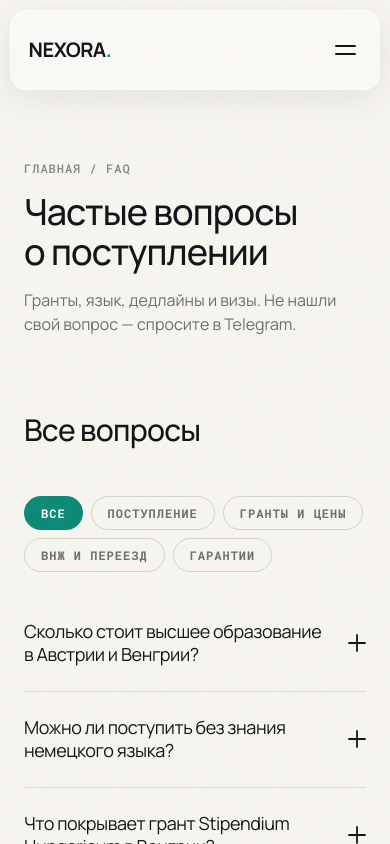
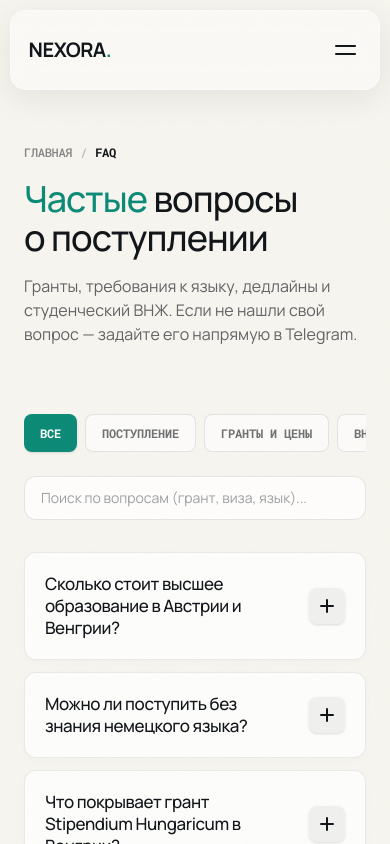
Before and after one commit to McQueeeeeen/nexora, a Next.js app: page /faq in a window 390 px wide. Shown: the top 844 px of the page. Built offline with nearby package versions, Linux system fonts and the light colour scheme.

Commit message:
faq: card layout with tactile toggle, schema.org FAQPage JSON-LD, search filter, mobile scrollbar-hide

```diff
--- a/app/faq/page.tsx
+++ b/app/faq/page.tsx
@@ -5,32 +5,83 @@ import Faq from "../../components/Faq";
 import Contact from "../../components/Contact";
 import MobileBar from "../../components/MobileBar";
 import { Reveal, wrap } from "../../components/ui";
+import { faqs } from "../data";
 
 export const metadata: Metadata = {
-  title: "Nexora Admissions — частые вопросы",
+  title: "Nexora Admissions — частые вопросы о поступлении",
   description: "Гранты, язык, дедлайны, ВНЖ и гарантии: ответы на частые вопросы о поступлении в Австрию и Венгрию.",
 };
 
 export default function FaqPage() {
+  const faqSchema = {
+    "@context": "https://schema.org",
+    "@type": "FAQPage",
+    mainEntity: faqs.map((f) => ({
+      "@type": "Question",
+      name: f.q,
+      acceptedAnswer: {
+        "@type": "Answer",
+        text: f.a,
+      },
+    })),
+  };
+
+  const breadcrumbSchema = {
+    "@context": "https://schema.org",
+    "@type": "BreadcrumbList",
+    itemListElement: [
+      {
+        "@type": "ListItem",
+        position: 1,
+        name: "Главная",
+        item: "https://nexora-eight-opal.vercel.app/",
+      },
+      {
+        "@type": "ListItem",
+        position: 2,
+        name: "FAQ",
+        item: "https://nexora-eight-opal.vercel.app/faq",
+      },
+    ],
+  };
+
   return (
     <main className="min-h-screen bg-[#F7F5EF] text-[#101418]">
+      <script
+        type="application/ld+json"
+        dangerouslySetInnerHTML={{ __html: JSON.stringify(faqSchema) }}
+      />
+      <script
+        type="application/ld+json"
+        dangerouslySetInnerHTML={{ __html: JSON.stringify(breadcrumbSchema) }}
+      />
       <Intro />
       <Header />
-      <section className={`${wrap} pb-4 pt-40 lg:pt-48`}>
+      <section className={`${wrap} pb-2 pt-36 lg:pt-44`}>
         <Reveal>
-          <p className="font-mono text-xs uppercase tracking-[1px] text-[#101418]/50">
-            <a href="/" className="transition hover:text-[#101418]">Главная</a>
-            <span> / FAQ</span>
-          </p>
-          <h1 className="mt-4 max-w-[800px] text-balance text-4xl font-medium tracking-tight sm:text-5xl lg:text-6xl">
-            Частые вопросы о поступлении
+          <nav aria-label="Breadcrumb" className="pb-3">
+            <ol className="flex flex-wrap items-center gap-2 font-mono text-xs uppercase tracking-[-0.3px] text-[#101418]/50 lg:text-sm">
+              <li className="flex items-center gap-2">
+                <a href="/" className="transition-colors duration-200 hover:text-[var(--brand)]">
+                  Главная
+                </a>
+                <span className="text-[#101418]/25">/</span>
+              </li>
+              <li className="flex items-center gap-2">
+                <span className="font-semibold text-[#101418]" aria-current="page">FAQ</span>
+              </li>
+            </ol>
+          </nav>
+          <h1 className="mt-2 max-w-[900px] text-balance text-4xl font-medium leading-[1.08] tracking-tight sm:text-5xl lg:text-6xl">
+            <span className="text-[var(--brand)]">Частые </span>
+            <span className="text-[#101418]">вопросы о поступлении</span>
           </h1>
-          <p className="mt-4 max-w-[640px] text-[#101418]/60">
-            Гранты, язык, дедлайны и визы. Не нашли свой вопрос — спросите в Telegram.
+          <p className="mt-4 max-w-[640px] text-base text-[#101418]/65 lg:text-lg">
+            Гранты, требования к языку, дедлайны и студенческий ВНЖ. Если не нашли свой вопрос — задайте его напрямую в Telegram.
           </p>
         </Reveal>
       </section>
-      <Faq title="Все вопросы" cats />
+      <Faq cats fullWidth />
       <Contact />
       <MobileBar />
     </main>
--- a/app/globals.css
+++ b/app/globals.css
@@ -190,11 +190,14 @@ html.preloaded [data-load-wrap] { display: none !important; }
 .mp5-benefits-pin [data-step-panel] { transition: opacity .5s ease, transform .5s ease; will-change: opacity, transform; }
 .mp5-benefits-pin [data-step-bar] { transition: width .2s linear; }
 
-/* ---------- FAQ hairline-строки ---------- */
-.faq-item { transition: background-color .3s; background: transparent; border-bottom: 1px solid #1014181f; }
-.faq-item:first-child { border-top: 1px solid #1014181f; }
+/* ---------- scrollbar-hide для свайпа табов ---------- */
+.scrollbar-hide { -ms-overflow-style: none; scrollbar-width: none; }
+.scrollbar-hide::-webkit-scrollbar { display: none; }
+
+/* ---------- FAQ карточки и аккордеоны ---------- */
+.faq-item { transition: border-color .25s ease, background-color .25s ease, box-shadow .25s ease; }
 .faq-item button > span { transition: color .25s; }
-.faq-item button:hover > span { color: var(--brand); }
+.faq-item:hover button > span { color: var(--brand); }
 
 /* ---------- инпуты (дословно с эталона) ---------- */
 .input-glow { color: #fff; background-color: #ffffff1a; border: 1px solid transparent; backdrop-filter: blur(20px); -webkit-backdrop-filter: blur(20px); transition: background-color .2s, border-color .2s; }
--- a/components/Faq.tsx
+++ b/components/Faq.tsx
@@ -1,65 +1,165 @@
 "use client";
-import { useState } from "react";
+import { useState, useMemo } from "react";
 import { faqs, faqCats } from "../app/data";
 import { wrap, Reveal } from "./ui";
 
-interface FaqItem { q: string; a: string; cat?: string }
+interface FaqItem {
+  q: string;
+  a: string;
+  cat?: string;
+}
 
-// FAQ — hairline-строки. На странице /faq — табы категорий как у эталона,
-// на главной — первые 6 + ссылка на все вопросы.
-export default function Faq({ items = faqs, title = "Часто задаваемые вопросы", cats = false, more = "" }: {
-  items?: FaqItem[]; title?: string; cats?: boolean; more?: string;
-}) {
+interface FaqProps {
+  items?: FaqItem[];
+  title?: string;
+  cats?: boolean;
+  more?: string;
+  fullWidth?: boolean;
+}
+
+// FAQ — премиальные изолированные карточки с тактильной кнопкой плюса,
+// как у эталона goat-moving.vercel.app/faq.
+export default function Faq({
+  items = faqs,
+  title = "Часто задаваемые вопросы",
+  cats = false,
+  more = "",
+  fullWidth = false,
+}: FaqProps) {
   const [open, setOpen] = useState<number | null>(null);
   const [cat, setCat] = useState<string>("Все");
-  const list = cats && cat !== "Все" ? items.filter((f) => f.cat === cat) : items;
-  const pick = (c: string) => { setCat(c); setOpen(null); };
+  const [search, setSearch] = useState<string>("");
+
+  const filtered = useMemo(() => {
+    let res = items;
+    if (cats && cat !== "Все") {
+      res = res.filter((f) => f.cat === cat);
+    }
+    if (search.trim()) {
+      const q = search.toLowerCase();
+      res = res.filter((f) => f.q.toLowerCase().includes(q) || f.a.toLowerCase().includes(q));
+    }
+    return res;
+  }, [items, cats, cat, search]);
+
+  const pick = (c: string) => {
+    setCat(c);
+    setOpen(null);
+  };
+
+  const renderCardList = () => (
+    <div className="flex w-full flex-col gap-3 lg:gap-4">
+      {filtered.length === 0 ? (
+        <div className="rounded-2xl border border-dashed border-[#101418]/15 bg-white/40 p-8 text-center text-[#101418]/60">
+          По запросу «{search}» ничего не найдено. Напишите нам в Telegram — ответим за 10 минут.
+        </div>
+      ) : (
+        filtered.map((f, i) => (
+          <div
+            key={f.q}
+            className="faq-item group w-full overflow-hidden rounded-xl border border-[#101418]/8 bg-white/75 backdrop-blur-sm shadow-[0_2px_8px_rgba(16,20,24,0.02)] transition-all duration-300 hover:border-[#101418]/15 hover:bg-white/95 hover:shadow-[0_4px_20px_rgba(16,20,24,0.04)] lg:rounded-2xl"
+          >
+            <button
+              type="button"
+              onClick={() => setOpen(open === i ? null : i)}
+              aria-expanded={open === i}
+              className="flex w-full cursor-pointer items-center justify-between gap-4 p-5 text-left transition-colors lg:p-6"
+            >
+              <span className="flex-1 text-[17px] font-medium leading-[1.3] tracking-[-0.4px] text-[#101418] transition-colors group-hover:text-[var(--brand)] lg:text-[21px] lg:tracking-[-0.5px]">
+                {f.q}
+              </span>
+              <div className="flex h-9 w-9 shrink-0 items-center justify-center rounded-lg bg-[#101418]/5 text-[#101418] shadow-sm transition-all duration-300 ease-out group-hover:scale-105 group-hover:bg-[var(--brand)] group-hover:text-white lg:h-11 lg:w-11 lg:rounded-xl">
+                <svg
+                  width="14"
+                  height="14"
+                  viewBox="0 0 14 14"
+                  fill="none"
+                  className="transition-transform duration-300"
+                  style={{ transform: open === i ? "rotate(45deg)" : "none" }}
+                >
+                  <path d="M7 1V13M1 7H13" stroke="currentColor" strokeWidth="2" strokeLinecap="round" />
+                </svg>
+              </div>
+            </button>
+            <div className={`grid transition-all duration-300 ease-in-out ${open === i ? "grid-rows-[1fr]" : "grid-rows-[0fr]"}`}>
+              <div className="overflow-hidden">
+                <p className="px-5 pb-5 text-[15px] font-normal leading-[1.65] text-[#101418]/70 lg:px-6 lg:pb-6 lg:text-[17px]">
+                  {f.a}
+                </p>
+              </div>
+            </div>
+          </div>
+        ))
+      )}
+      {more !== "" && (
+        <a
+          href={more}
+          className="hover-underline mt-4 inline-flex items-center gap-2 font-mono text-sm font-bold uppercase tracking-[1px] text-[var(--brand)] transition"
+        >
+          Смотреть все вопросы в FAQ ↗
+        </a>
+      )}
+    </div>
+  );
 
   return (
     <section id="faq" className="py-[60px] lg:py-[100px]">
-      <Reveal className={`${wrap} flex flex-col gap-12 lg:flex-row lg:gap-32`}>
-        <h2 className="max-w-[480px] text-3xl font-medium tracking-tight lg:flex-1 lg:text-5xl">{title}</h2>
-        <div className="faq-list w-full lg:flex-1">
+      {fullWidth ? (
+        <Reveal className={`${wrap} flex flex-col gap-8 lg:gap-10`}>
           {cats && (
-            <div className="mb-6 flex flex-wrap gap-2">
-              {faqCats.filter((c) => c === "Все" || items.some((f) => f.cat === c)).map((c) => (
+            <div className="flex flex-col gap-4">
+              <div className="flex flex-nowrap gap-2 overflow-x-auto pb-2 scrollbar-hide lg:flex-wrap lg:gap-3 lg:overflow-x-visible lg:pb-0">
+                {faqCats
+                  .filter((c) => c === "Все" || items.some((f) => f.cat === c))
+                  .map((c) => (
                     <button
                       key={c}
+                      type="button"
                       onClick={() => pick(c)}
-                  className={`rounded-full border px-4 py-2 font-mono text-xs font-bold uppercase tracking-[1px] transition ${cat === c
-                    ? "border-transparent text-white"
-                    : "border-[#101418]/15 text-[#101418]/60 hover:border-[#101418]/30 hover:text-[#101418]"}`}
-                  style={cat === c ? { background: "var(--brand)" } : undefined}
+                      className={`cursor-pointer whitespace-nowrap rounded-lg px-4 py-2.5 font-mono text-xs font-bold uppercase tracking-[-0.2px] transition-all duration-200 lg:rounded-xl lg:px-5 lg:py-3 lg:text-sm ${
+                        cat === c
+                          ? "bg-[var(--brand)] text-white shadow-sm"
+                          : "border border-[#101418]/10 bg-white/60 text-[#101418]/60 hover:bg-white hover:text-[#101418]"
+                      }`}
                     >
                       {c}
                     </button>
                   ))}
               </div>
+              <div className="relative max-w-[420px]">
+                <input
+                  type="text"
+                  value={search}
+                  onChange={(e) => setSearch(e.target.value)}
+                  placeholder="Поиск по вопросам (грант, виза, язык)..."
+                  className="h-11 w-full rounded-xl border border-[#101418]/10 bg-white/80 px-4 text-sm text-[#101418] placeholder:text-[#101418]/40 outline-none transition focus:border-[var(--brand)] focus:bg-white"
+                />
+                {search && (
+                  <button
+                    type="button"
+                    onClick={() => setSearch("")}
+                    className="absolute right-3 top-1/2 -translate-y-1/2 text-xs text-[#101418]/40 hover:text-[#101418]"
+                  >
+                    ✕
+                  </button>
                 )}
-          {list.map((f, i) => (
-            <div key={f.q} className="faq-item">
-              <button onClick={() => setOpen(open === i ? null : i)} aria-expanded={open === i} className="flex w-full items-center justify-between gap-4 py-6 text-left lg:py-[30px]">
-                <span className="text-[18px] font-normal leading-[1.3] tracking-[-0.4px] lg:text-[24px] lg:tracking-[-0.6px]">{f.q}</span>
-                <span className="flex h-[18px] w-[18px] shrink-0 items-center justify-center leading-none lg:h-[22px] lg:w-[22px]">
-                  <svg viewBox="0 0 18 18" className="h-full w-full" style={{ transform: open === i ? "rotate(45deg)" : "none", transition: "transform .25s" }}>
-                    <path d="M9 1v16M1 9h16" stroke="#101418" strokeWidth={1.8} strokeLinecap="round" />
-                  </svg>
-                </span>
-              </button>
-              <div className={`grid transition-all duration-300 ${open === i ? "grid-rows-[1fr]" : "grid-rows-[0fr]"}`}>
-                <div className="overflow-hidden">
-                  <p className="max-w-[720px] pb-6 text-[16px] leading-[1.55] tracking-[-0.2px] text-[#101418]/65 lg:pb-[30px] lg:text-[18px]">{f.a}</p>
               </div>
             </div>
+          )}
+          {renderCardList()}
+        </Reveal>
+      ) : (
+        <Reveal className={`${wrap} flex flex-col gap-12 lg:flex-row lg:gap-24`}>
+          <div className="lg:w-1/3">
+            <h2 className="text-3xl font-medium tracking-tight lg:sticky lg:top-32 lg:text-5xl">
+              {title}
+            </h2>
           </div>
-          ))}
-          {more !== "" && (
-            <a href={more} className="hover-underline mt-6 inline-block w-fit text-base font-medium transition hover:text-[var(--brand)]">
-              Смотреть все вопросы
-            </a>
-          )}
+          <div className="w-full lg:w-2/3">
+            {renderCardList()}
           </div>
         </Reveal>
+      )}
     </section>
   );
 }
--- a/components/MobileBar.tsx
+++ b/components/MobileBar.tsx
@@ -10,7 +10,7 @@ export default function MobileBar() {
     const hero = document.querySelector("[data-hero-region]") as HTMLElement | null;
     const limit = hero
       ? hero.offsetTop + hero.offsetHeight - window.innerHeight
-      : Math.max(0.8 * window.innerHeight, 600);
+      : 120;
     setShow((prev) => {
       const v = window.scrollY > limit;
       return prev === v ? prev : v;
```
Lines whose indentation alone changed are shown as unchanged.
